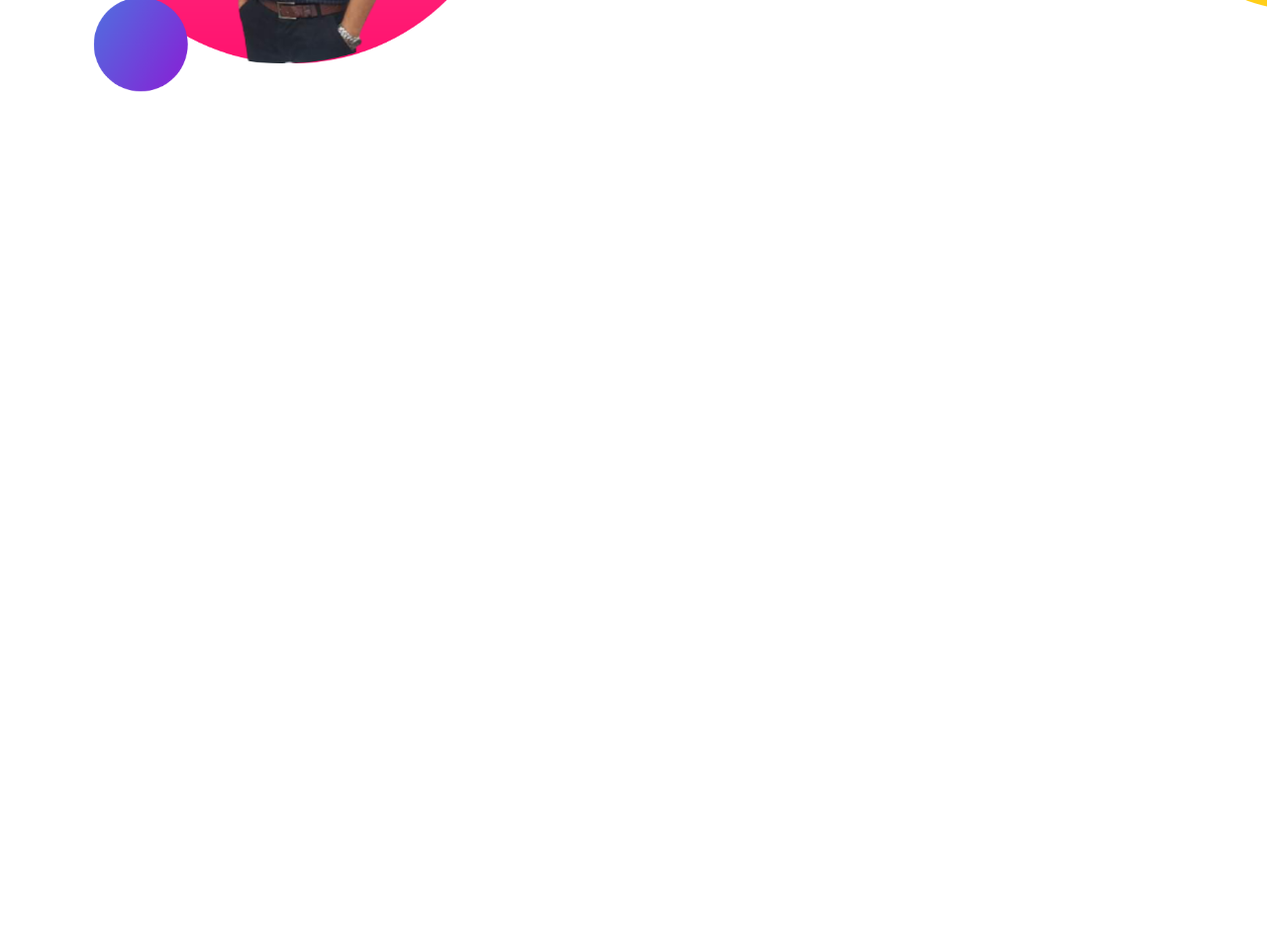
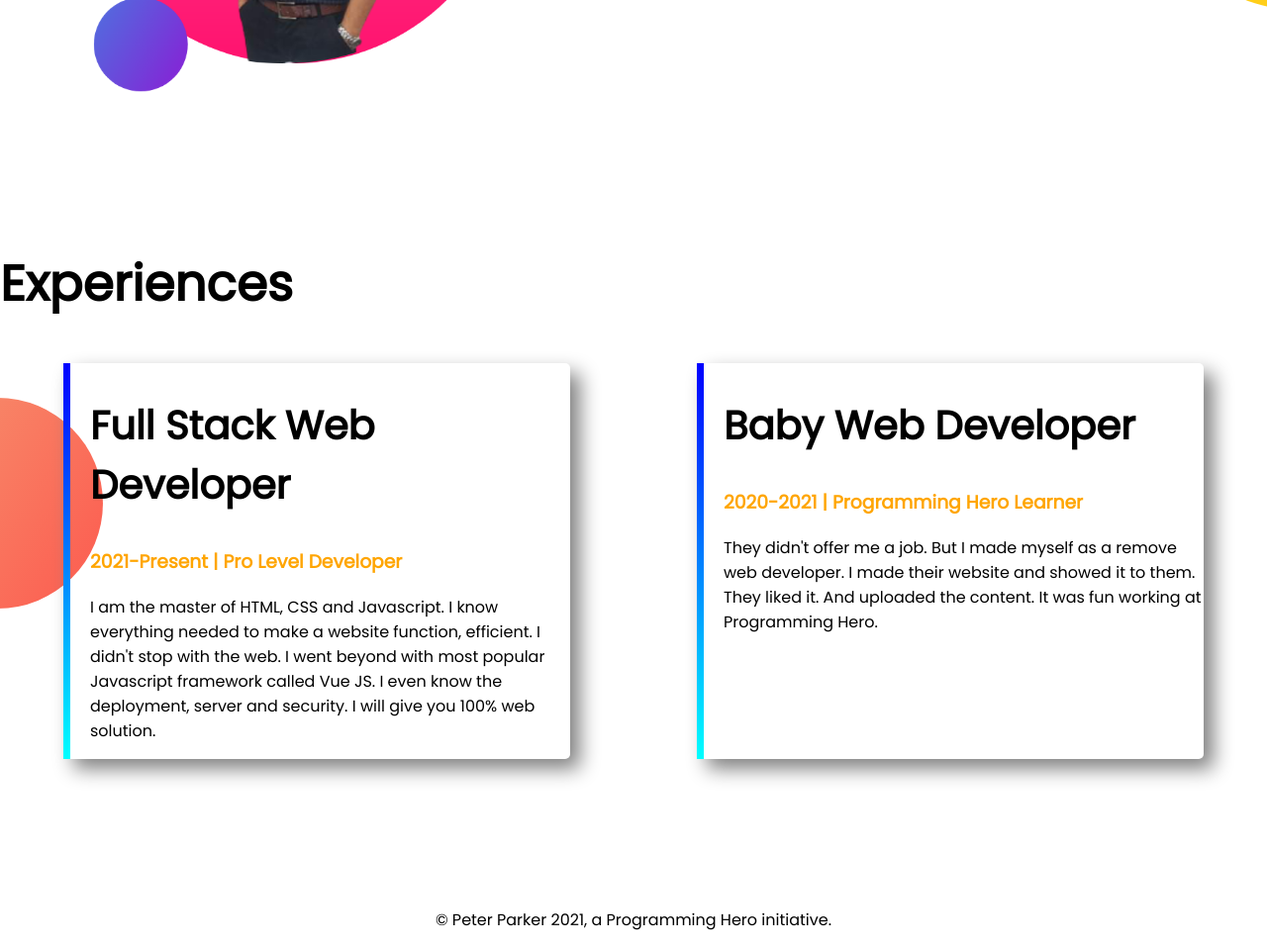
Before and after one commit to SheikhShuvoAhmed/developer-portfolio, a plain HTML site: page index.html in a window 1280 px wide. Shown: the part 1024-1982 px from the top of the page at 99% size. Before the commit the page ends 1274 px from the top, so only its background shows below. Drawn offline with Linux system fonts and the light colour scheme.

Commit message:
footer and exp added

```diff
--- a/index.html
+++ b/index.html
@@ -14,7 +14,7 @@
 </head>
 
 <body>
-    <section class="top_banar">
+    <section class="top_banar flexible_container">
         <div class="half_width">
             <h1>Welcome To</h1>
             <h1> <span class="orange_color">Shuvo Ahmed</span> World!</h1>
@@ -28,7 +28,7 @@
         </div>
         <div class="half_width"><img src="images/shuvo-bg.png" alt="shuvo's pic"></div>
     </section>
-    <section class="dream_big">
+    <section class="dream_big flexible_container">
         <div class="half_width">
             <img src="images/shuvo2.png" alt="my pic 2">
         </div>
@@ -41,6 +41,29 @@
                 RESUME</a>
         </div>
     </section>
+    <section class="experience_area">
+        <h1>Experiences</h1>
+        <div class="flexible_container">
+            <div id="fullexp" class="experience_item">
+                <h2>Full Stack Web Developer</h2>
+                <h3 class="orange_color">2021-Present | Pro Level Developer</h3>
+                <p>I am the master of HTML, CSS and Javascript. I know everything needed to make a website function,
+                    efficient. I didn't stop with the web. I went beyond with most popular Javascript framework called
+                    Vue
+                    JS. I even know the deployment, server and security. I will give you 100% web solution.</p>
+            </div>
+            <div id="wevdevexp" class="experience_item">
+                <h2>Baby Web Developer</h2>
+                <h3 class="orange_color">2020-2021 | Programming Hero Learner</h3>
+                <p>They didn't offer me a job. But I made myself as a remove web developer. I made their website and
+                    showed
+                    it to them. They liked it. And uploaded the content. It was fun working at Programming Hero.</p>
+            </div>
+        </div>
+    </section>
+    <footer>
+        <p>© Peter Parker 2021, a Programming Hero initiative.</p>
+    </footer>
 </body>
 
 </html>
--- a/style.css
+++ b/style.css
@@ -6,10 +6,13 @@ body{
 h1{
     font-size: 50px;
 }
+h2{
+    font-size: 40px;
+}
 .orange_color{
     color: orange;
 }
-section{
+.flexible_container{
     display: flex;
     margin-bottom: 150px;
 }
@@ -38,3 +41,31 @@ section{
     background-repeat: no-repeat;
     background-position: right;
 }
+.experience_item{
+    width: 70%;
+    box-shadow: 10px 10px 20px gray;
+    margin-left: 5%;
+    margin-right: 5%;
+    padding-left: 20px;
+    border-left: ;
+}
+.experience_area{
+    background-image: url(images/exp-bg.png);
+    background-repeat: no-repeat;
+    background-position: left;
+}
+#wevdevexp{
+    border-left: 7px solid;
+    border-image: linear-gradient(blue, cyan);
+    border-image-slice: 1;
+    border-radius: 5px;
+}
+#fullexp{
+    border-left: 7px solid;
+    border-image: linear-gradient(blue, cyan);
+    border-image-slice: 1;
+    border-radius: 5px;
+}
+footer p{
+    text-align: center;
+}
```
Also changed, not shown: images/my-bg.png (deleted), images/my-bg2.png (deleted), showOff/n.jpg (deleted), showOff/n1.jpg (deleted).
